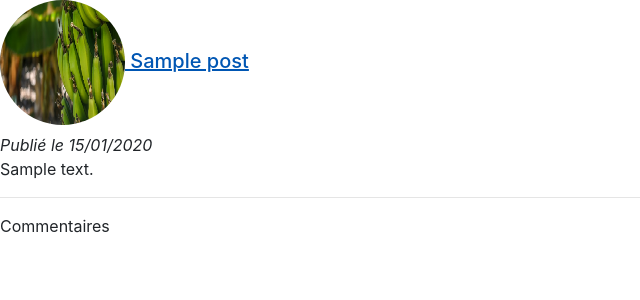
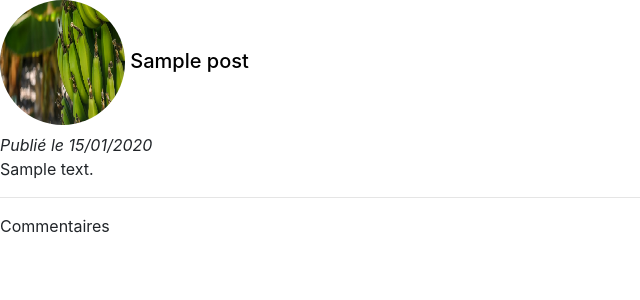
Before and after one commit to remiidd/Projet_DUT_JSPHP, a PHP site: page /posts.php?id=1 in a window 1280 px wide, with the pointer over the restyled element. Shown: the part 56-356 px from the top of the page, without its empty margins (0-640 px from the left). Run offline with PHP 8.4, Linux system fonts and the light colour scheme; tables that the repository leaves empty or names only in its code hold one stand-in row (values such as "Sample post"); some libraries are stand-ins or nearby versions.

Commit message:
04/12/2018 11:42:02

```diff
--- a/www/css/styles.css
+++ b/www/css/styles.css
@@ -537,6 +537,12 @@
   text-decoration: none;
   color: black;
 }
+
+.no_deco_link:hover {
+  text-decoration: none;
+  color: black;
+}
+
 .marge{
   margin-left: 30px;
 }
```
